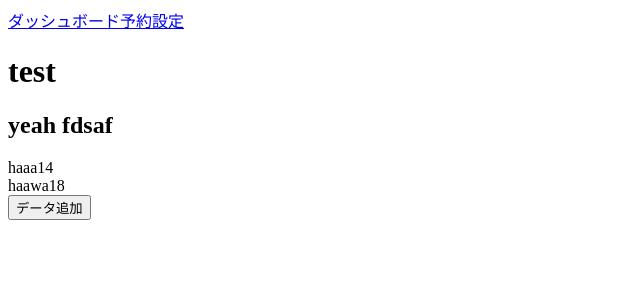
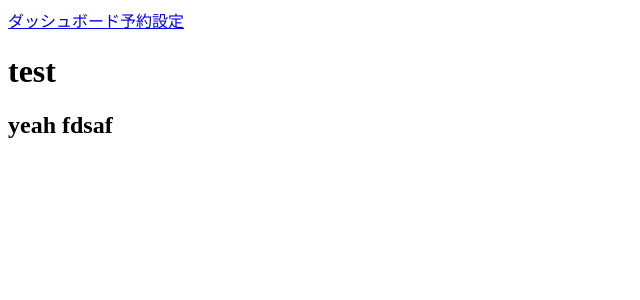
Before and after one commit to wasipo/tutorial_ts, a React app: page / in a window 1280 px wide. Shown: the top 300 px of the page, without its empty margins (0-640 px from the left). Built offline with nearby package versions, Linux system fonts and the light colour scheme; the HTML template or start-up script is replaced by a standard one.

Commit message:
fix  Each child in an array or iterator should have a unique "key" prop.

```diff
--- a/src/app.tsx
+++ b/src/app.tsx
@@ -8,7 +8,7 @@ class App extends React.Component<{},{ listdata: { name: string; age: number; }[
         return (
             <div>
                 <Header />
-                <AddData />
+                {/* <AddData /> */}
             </div>
         );
     }
--- a/src/components/form/ReserveSettingForm.tsx
+++ b/src/components/form/ReserveSettingForm.tsx
@@ -4,7 +4,7 @@ import CreateForm from "../../parts/CreateForm"
 
 
 interface formData {
-    key: number;
+    id: number;
     formtype: string;
     name: string|undefined;
     formvalue: string | number | readonly string[] | undefined;
@@ -21,7 +21,7 @@ class SettingForm extends React.Component<{},{listdata: formData[];}> {
         this.state = {
             listdata: [
                 {
-                    key: 1,
+                    id: 1,
                     formtype: 'text',
                     name: 'hogeyamada',
                     formvalue: undefined,
@@ -29,7 +29,7 @@ class SettingForm extends React.Component<{},{listdata: formData[];}> {
                     selected: null
                 },
                 {
-                    key: 2,
+                    id: 2,
                     formtype: 'text',
                     name: 'iiyama',
                     formvalue: undefined,
@@ -37,7 +37,7 @@ class SettingForm extends React.Component<{},{listdata: formData[];}> {
                     selected: null
                 },
                 {
-                    key: 3,
+                    id: 3,
                     formtype: 'text',
                     name: 'tanaka',
                     formvalue: undefined,
@@ -51,15 +51,16 @@ class SettingForm extends React.Component<{},{listdata: formData[];}> {
     renderForms() {
         const {listdata} = this.state;
         let result:Array<JSX.Element | string | null > = [];
-        listdata.map((entry:formData) =>{
+        listdata.map((entry:formData,index) =>{
             result.push(
-                <CreateForm
-                key={entry.key}
-                formtype={entry.formtype}
-                name={entry.name}
-                formvalue={entry.formvalue}
-                disabled={entry.disabled}
-                selected={entry.selected} />
+                <input key={entry.id} name={entry.name} type={entry.formtype} value={entry.formvalue} />
+                // <CreateForm
+                // id={entry.id}
+                // formtype={entry.formtype}
+                // name={entry.name}
+                // formvalue={entry.formvalue}
+                // disabled={entry.disabled}
+                // selected={entry.selected} />
             );
         });
 
@@ -69,6 +70,7 @@ class SettingForm extends React.Component<{},{listdata: formData[];}> {
     }
 
     render () {
+
         return (<div>
             {this.renderForms()}
         </div>)
--- a/src/parts/CreateForm.tsx
+++ b/src/parts/CreateForm.tsx
@@ -2,6 +2,7 @@ import React from "react";
 import ReactDom from "react-dom";
 
 interface formData {
+    id :number;
     formtype: string;
     name: string|undefined;
     formvalue: string | number | readonly string[] | undefined;
@@ -16,7 +17,7 @@ class FormFactory extends React.Component<formData> {
     }
 
     render () {
-        return <input name={this.props.name} type={this.props.formtype} value={this.props.formvalue} />
+        return <input key={this.props.id} name={this.props.name} type={this.props.formtype} value={this.props.formvalue} />
     }
 
 }
```
